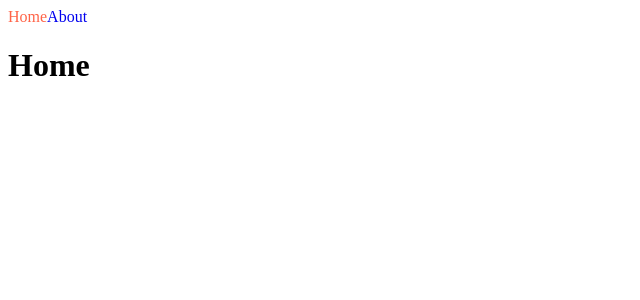
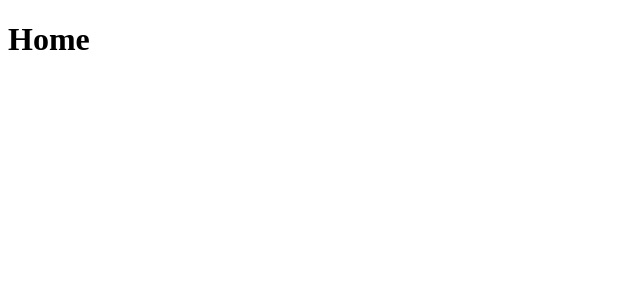
Before and after one commit to Dayglow0926/nextjs-study, a Next.js app: page / in a window 1280 px wide. Shown: the top 300 px of the page, without its empty margins (0-640 px from the left). Built offline with nearby package versions, Linux system fonts and the light colour scheme.

Commit message:
remove: NavBar 삭제

```diff
--- a/src/pages/about.js
+++ b/src/pages/about.js
@@ -1,9 +1,6 @@
-import NavBar from "./components/NavBar";
-
 export default function Potato() {
   return (
     <div>
-      <NavBar />
       <h1>About</h1>
     </div>
   );
--- a/src/pages/index.js
+++ b/src/pages/index.js
@@ -1,12 +1,10 @@
 import { useState } from "react";
-import NavBar from "./components/NavBar";
 
 export default function Home() {
   const [count, setCount] = useState(0);
   return (
     <div>
-      <NavBar />
-      <h1>Home</h1>
+      <h1 className="active">Home</h1>
     </div>
   );
 }
```
